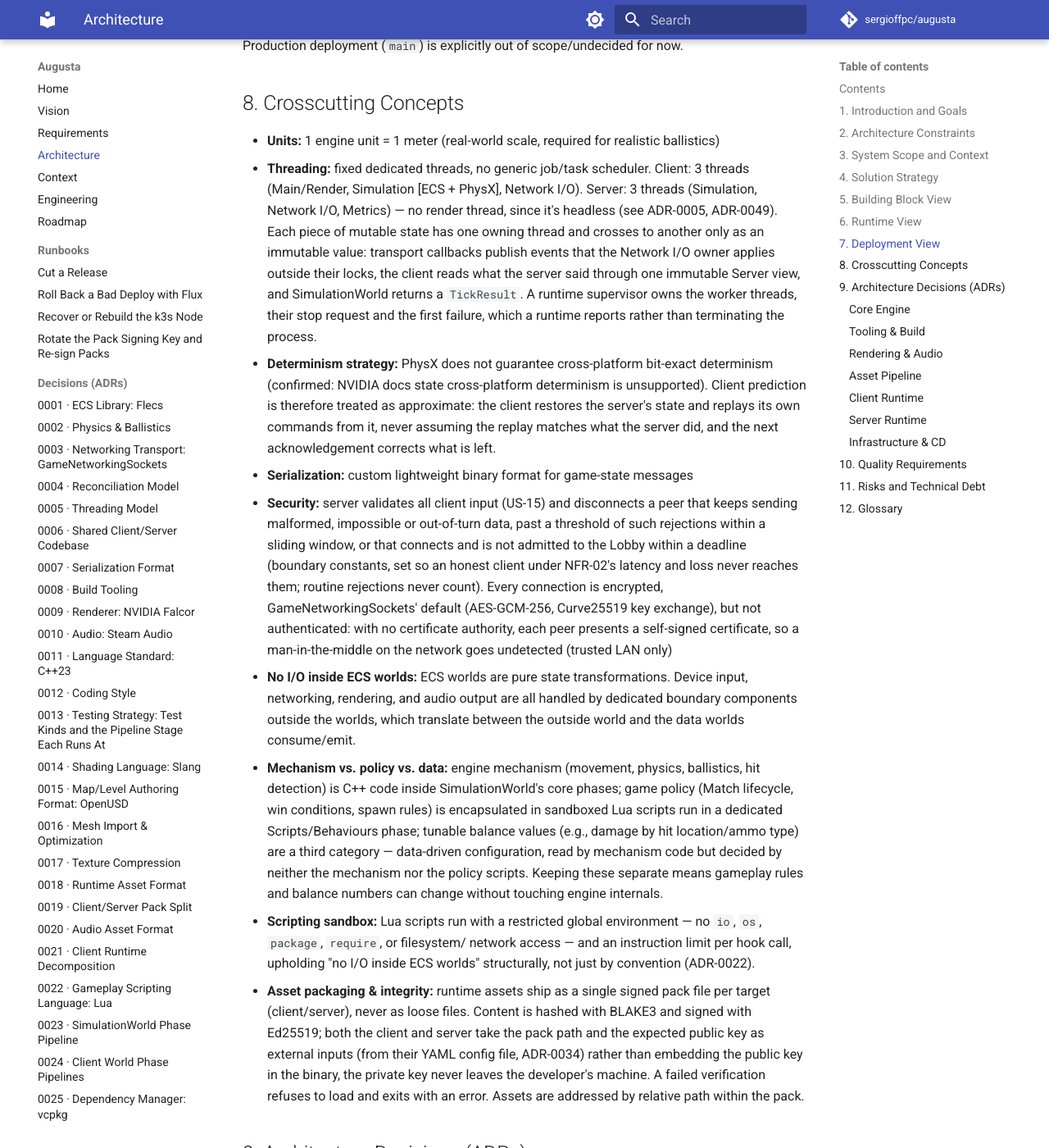
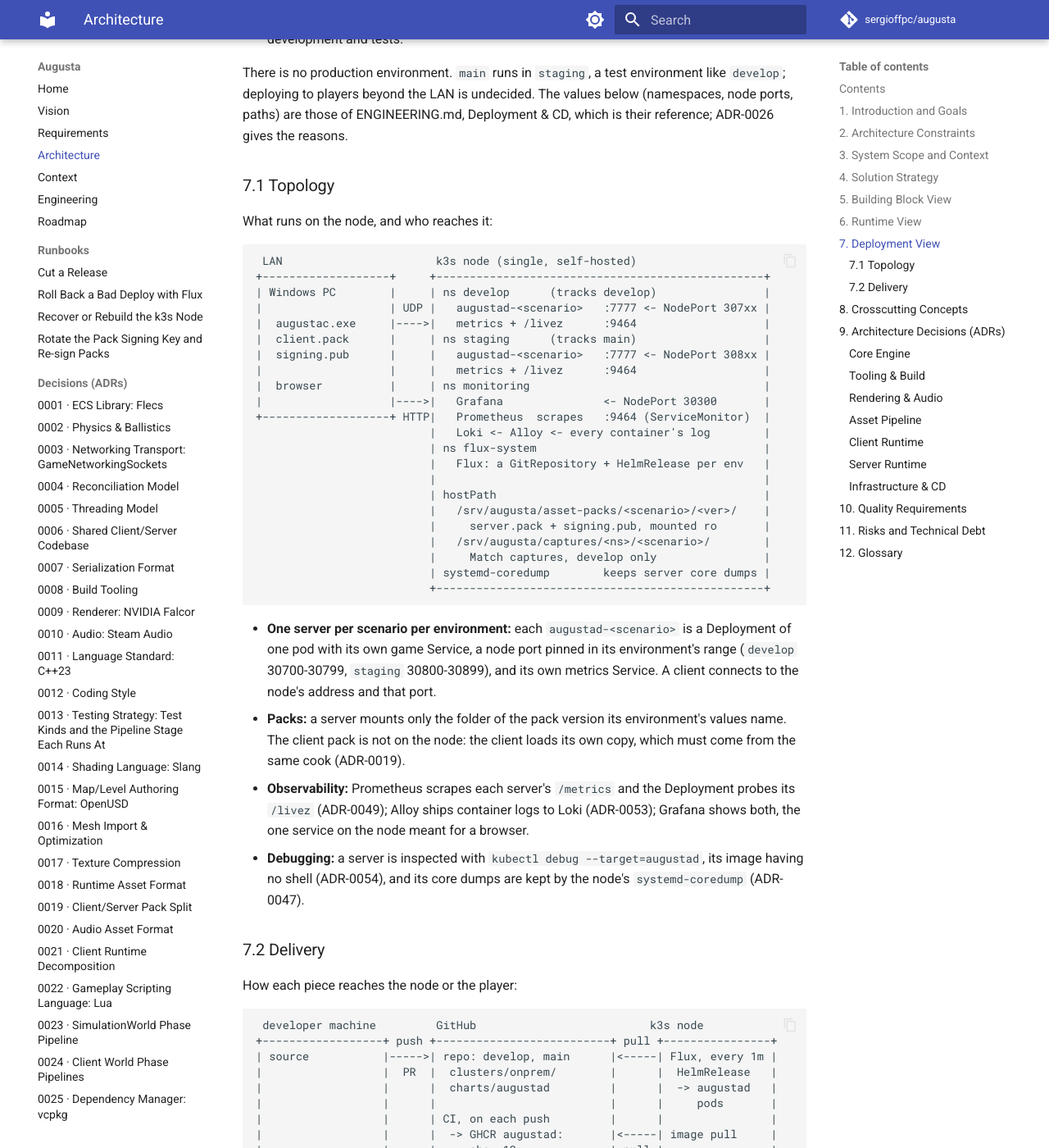
Before and after one commit to sergioffpc/augusta, an MkDocs documentation site: the page built from docs/ARCHITECTURE.md, in a window 1280 px wide and 1400 px high, scrolled down 9805 px. Shown: the whole window at 82% size. Built offline with MkDocs 1.6.1 and Material for MkDocs 9.7.7, drawn with Linux system fonts in a browser that asks for light colours; comment, search, counter and statistics services are not loaded; some of the changed text lies outside the part shown.

Commit message:
docs(architecture): draw the deployment view
Rewrite ARCHITECTURE.md §7 around two ASCII diagrams: the k3s node's
topology (namespaces, one server per scenario, node ports, hostPath
volumes, monitoring, LAN clients) and how each piece is delivered (CI to
GHCR, Git through Flux, augusta-publish to the node, the GitHub Release
to the player, and client packs, which have no channel yet).

Drop the claim that main's deployment is undecided: Flux runs main in
staging (ADR-0026); there is no production environment.

Closes #509

Co-Authored-By: Claude Opus 5.5 <noreply@anthropic.com>

````diff
--- a/docs/ARCHITECTURE.md
+++ b/docs/ARCHITECTURE.md
@@ -369,17 +369,113 @@ after the tick.
 
 ## 7. Deployment View
 
-Linux dedicated server process and up to 8 Windows client processes, on the same
-LAN/localhost.
+A Match is one Linux `augustad` server and 2–8 Windows `augustac` clients on one
+trusted LAN (§11). The server runs in one of two places:
 
-Non-production development/test deployment: the server also runs on a
-self-hosted, single-node k3s cluster (developer's own hardware), two fixed,
-long-lived Kubernetes namespaces (`staging` tracks `main`, `develop` tracks
-`develop`) — no per-branch/ephemeral namespaces — see ENGINEERING.md, Deployment
-& CD. LAN-only access; this removes the need for a separate Linux VM/WSL2 just
-to run the server locally, since k3s now hosts it.
+- **The k3s cluster:** a self-hosted, single-node k3s cluster on the developer's
+  own hardware, where Flux deploys `develop` and `main` (ADR-0026). This is the
+  standing environment, and what the diagrams below show.
+- **Local:** `augustad` and the clients run by hand on one machine or across the
+  LAN, with a locally cooked pack and their own config files (ADR-0034). Nothing
+  is deployed; this is for development and tests.
 
-Production deployment (`main`) is explicitly out of scope/undecided for now.
+There is no production environment. `main` runs in `staging`, a test environment
+like `develop`; deploying to players beyond the LAN is undecided. The values
+below (namespaces, node ports, paths) are those of ENGINEERING.md, Deployment &
+CD, which is their reference; ADR-0026 gives the reasons.
+
+### 7.1 Topology
+
+What runs on the node, and who reaches it:
+
+```text
+ LAN                       k3s node (single, self-hosted)
++-------------------+     +-------------------------------------------------+
+| Windows PC        |     | ns develop      (tracks develop)                |
+|                   | UDP |   augustad-<scenario>   :7777 <- NodePort 307xx |
+|  augustac.exe     |---->|   metrics + /livez      :9464                   |
+|  client.pack      |     | ns staging      (tracks main)                   |
+|  signing.pub      |     |   augustad-<scenario>   :7777 <- NodePort 308xx |
+|                   |     |   metrics + /livez      :9464                   |
+|  browser          |     | ns monitoring                                   |
+|                   |---->|   Grafana               <- NodePort 30300       |
++-------------------+ HTTP|   Prometheus  scrapes   :9464 (ServiceMonitor)  |
+                          |   Loki <- Alloy <- every container's log        |
+                          | ns flux-system                                  |
+                          |   Flux: a GitRepository + HelmRelease per env   |
+                          |                                                 |
+                          | hostPath                                        |
+                          |   /srv/augusta/asset-packs/<scenario>/<ver>/    |
+                          |     server.pack + signing.pub, mounted ro       |
+                          |   /srv/augusta/captures/<ns>/<scenario>/        |
+                          |     Match captures, develop only                |
+                          | systemd-coredump        keeps server core dumps |
+                          +-------------------------------------------------+
+```
+
+- **One server per scenario per environment:** each `augustad-<scenario>` is a
+  Deployment of one pod with its own game Service, a node port pinned in its
+  environment's range (`develop` 30700-30799, `staging` 30800-30899), and its
+  own metrics Service. A client connects to the node's address and that port.
+- **Packs:** a server mounts only the folder of the pack version its
+  environment's values name. The client pack is not on the node: the client
+  loads its own copy, which must come from the same cook (ADR-0019).
+- **Observability:** Prometheus scrapes each server's `/metrics` and the
+  Deployment probes its `/livez` (ADR-0049); Alloy ships container logs to Loki
+  (ADR-0053); Grafana shows both, the one service on the node meant for a
+  browser.
+- **Debugging:** a server is inspected with `kubectl debug --target=augustad`,
+  its image having no shell (ADR-0054), and its core dumps are kept by the
+  node's `systemd-coredump` (ADR-0047).
+
+### 7.2 Delivery
+
+How each piece reaches the node or the player:
+
+```text
+ developer machine         GitHub                          k3s node
++------------------+ push +--------------------------+ pull +----------------+
+| source           |----->| repo: develop, main      |<-----| Flux, every 1m |
+|                  |  PR  |  clusters/onprem/        |      |  HelmRelease   |
+|                  |      |  charts/augustad         |      |  -> augustad   |
+|                  |      |                          |      |     pods       |
+|                  |      | CI, on each push         |      |                |
+|                  |      |  -> GHCR augustad:       |<-----| image pull     |
+|                  |      |     sha-<12>             | pull |                |
+|                  |      |     sha-<12>-debuginfo   |      |                |
+|                  |      | release, on a v* tag     |      |                |
+|                  |      |  -> GitHub Release       |      |                |
+| cook + sign      |      +--------------------------+      |                |
+| (signing key)    |                  |                     |                |
+|                  | augusta-publish (ssh + scp)            |                |
+|  server.pack ----+--------------------------------------->| asset-packs/   |
+|  client.pack ... |                  |                     +----------------+
++-----------.------+                  | augustac.exe + .pdb
+            .                         v
+            .  by hand, no      +-----------------+
+            ....channel .......>| Windows PC      |
+               defined          +-----------------+
+```
+
+- **Server code:** a merge to `develop` or `main` is all a deploy takes. CI
+  builds the image from that commit and pushes it to GHCR as `sha-<12>`; Flux
+  pulls the branch, and its `HelmRelease` upgrades the chart, which runs the
+  image of the chart's own commit. No CI runner reaches the cluster; Flux only
+  pulls.
+- **Server packs:** cooked and signed on the developer's machine, never in CI.
+  `augusta-publish` copies a server pack and its `signing.pub` to the node, in a
+  new folder named by its version, which changes nothing that runs. A pull
+  request then sets that `packVersion` in the environment's `HelmRelease`, and
+  Flux deploys it like any other change.
+- **Client:** a `v*` tag's release workflow attaches `augustac-windows-x64.exe`
+  and its `.pdb` to the GitHub Release (ADR-0055;
+  [cut-release](runbooks/cut-release.md)).
+- **Client packs:** no channel is defined. A client pack is copied by hand from
+  the cook that made its server pack, beside the `signing.pub` it is signed with
+  ([pack-key-rotation](runbooks/pack-key-rotation.md)).
+- **Rollback:** reverting the commit that changed a `HelmRelease` rolls its
+  servers back; an older pack folder is never removed
+  ([flux-rollback](runbooks/flux-rollback.md)).
 
 ## 8. Crosscutting Concepts
 
````
